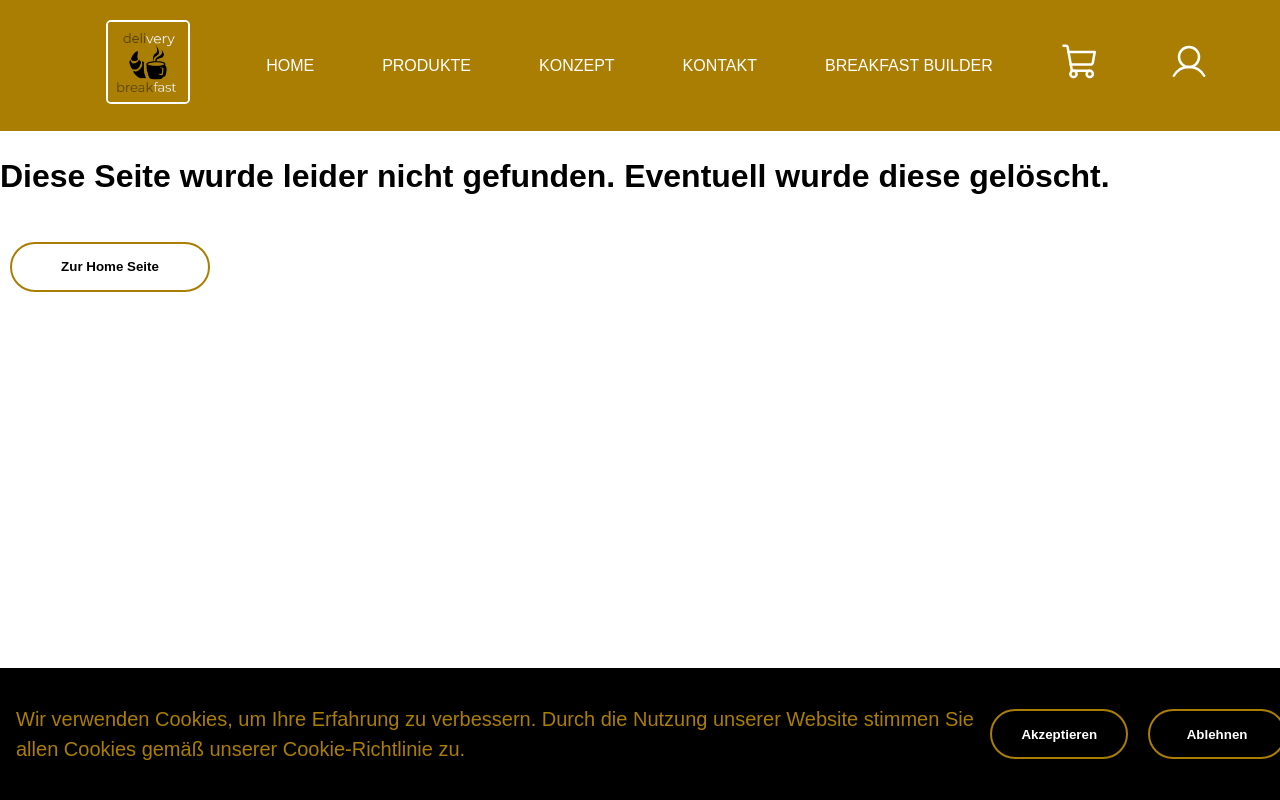
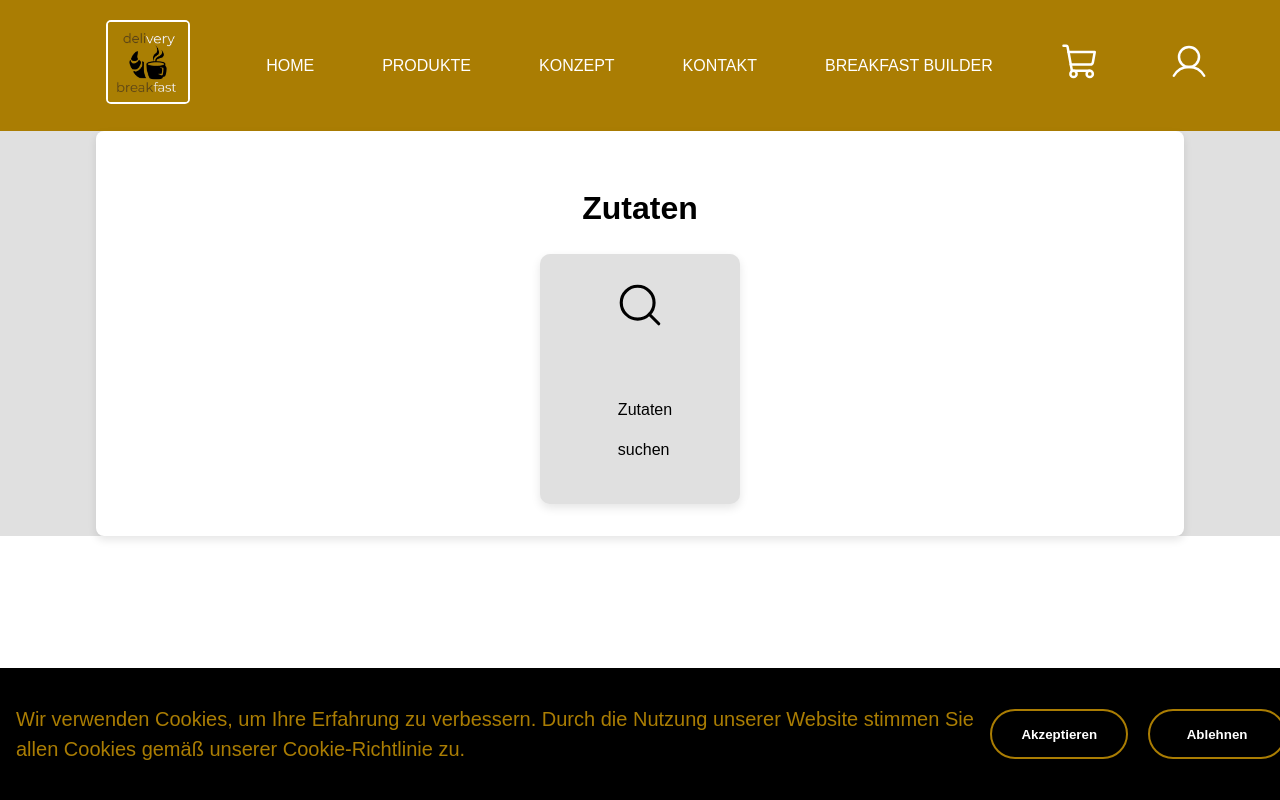
Before and after one commit to 2204Simon/Website-dynamisch, a React (Create React App) app in the folder my-app/: page /Admin in a window 1280 px wide. Shown: the top 800 px of the page. Built offline with nearby package versions, Linux system fonts and the light colour scheme.

Commit message:
Add AdminPage and ZutatenBlock components

```diff
--- a/my-app/src/App.tsx
+++ b/my-app/src/App.tsx
@@ -19,6 +19,7 @@ import Konfigurator from "./pages/konfigurator/Konfigurator";
 import { useCookies } from "react-cookie";
 import { CookieBanner } from "./CookieBanner"; // Import the CookieBanner component
 import EinzelBestellung from "./pages/loggedIn/einzelBestellung/einzelbestellung";
+import { AdminPage } from "./pages/admin/AdminPage";
 
 const DatenschutzerklaerungLazy = lazy(
   () => import("./pages/Datenschutzerklaerung")
@@ -56,6 +57,7 @@ export default function App(): JSX.Element {
               <Route path="LoggedIn" element={<DeinKonto />} />
               <Route path="Impressum" element={<Impressum />} />
               <Route path="Bestellung/:id" element={<EinzelBestellung />} />
+              <Route path="Admin" element={<AdminPage />} />
               <Route
                 path="Datenschutzerklaerung"
                 element={
--- /dev/null
+++ b/my-app/src/pages/admin/Admin.styles.ts
@@ -0,0 +1,25 @@
+import styled from "styled-components";
+import { colors } from "../general/constants";
+
+export const AdminPageWrapper = styled.div`
+  padding: 20, 0;
+  display: flex;
+  flex-direction: column;
+  align-items: center;
+  justify-content: flex-start;
+  background-color: ${colors.primarycolor};
+  width: 100vw;
+`;
+
+export const CRUDCardWrappper = styled.div`
+  display: flex;
+  flex-direction: column;
+  align-items: center;
+  justify-content: space-around;
+  background-color: ${colors.primarycolor};
+  flex-grow: 1;
+  width: 200px;
+  height: 250px;
+  border-radius: 10px;
+  box-shadow: 0px 4px 10px rgba(0, 0, 0, 0.1);
+`;
--- /dev/null
+++ b/my-app/src/pages/admin/AdminPage.tsx
@@ -0,0 +1,11 @@
+import { Container } from "../loggedIn/UserInformation.styles";
+import { AdminPageWrapper } from "./Admin.styles";
+import ZutatenBlock from "./ZutatenBlock";
+
+export function AdminPage() {
+  return (
+    <AdminPageWrapper>
+      <ZutatenBlock />
+    </AdminPageWrapper>
+  );
+}
--- /dev/null
+++ b/my-app/src/pages/admin/ZutatenBlock.tsx
@@ -0,0 +1,18 @@
+import { MagnifyingGlass } from "phosphor-react";
+import { Card, Container } from "../loggedIn/UserInformation.styles";
+import { CRUDCardWrappper } from "./Admin.styles";
+
+export default function ZutatenBlock() {
+  return (
+    <Card>
+      <h1>Zutaten</h1>
+      <CRUDCardWrappper>
+        <MagnifyingGlass size={50} />
+        <div>
+          <p>Zutaten</p>
+          <p>suchen</p>
+        </div>
+      </CRUDCardWrappper>
+    </Card>
+  );
+}
--- a/my-app/src/pages/bestellung/Warenkorb.tsx
+++ b/my-app/src/pages/bestellung/Warenkorb.tsx
@@ -15,6 +15,7 @@ interface WarenkorbProps {
   productName: string;
   count: number;
   price: number;
+  editabel?: boolean;
   onRemove: () => void;
 }
 
@@ -24,6 +25,7 @@ export default function Warenkorb({
   productName,
   price,
   onRemove,
+  editabel,
 }: WarenkorbProps): JSX.Element {
   const totalPrice = count * price; // Berechnung des Gesamtpreises
   return (
@@ -40,9 +42,11 @@ export default function Warenkorb({
           <TotalPrice>{formatNumber(totalPrice)}€</TotalPrice>{" "}
         </div>
       </ContentContainer>
-      <RemoveButton onClick={onRemove}>
-        <Trash size={30} />
-      </RemoveButton>
+      {editabel ? (
+        <RemoveButton onClick={onRemove}>
+          <Trash size={30} />
+        </RemoveButton>
+      ) : null}
     </Container>
   );
 }
--- a/my-app/src/pages/bestellung/WarenkorbSeite.tsx
+++ b/my-app/src/pages/bestellung/WarenkorbSeite.tsx
@@ -109,6 +109,7 @@ function WarenkorbSeite(): JSX.Element {
             onRemove={() => handleRemoveItem(item)} // Item an handleRemoveItem übergeben
             productName={item.titel}
             count={item.anzahl}
+            editabel={true}
           />
         ))}
       </BestellungsWrapper>
--- a/my-app/src/pages/bestellung/stylesBestellung/Bestellung.styles.ts
+++ b/my-app/src/pages/bestellung/stylesBestellung/Bestellung.styles.ts
@@ -11,7 +11,7 @@ export const WarenkorbWrapper = styled.div`
   @media (max-width: ${mediaQueries.large}) {
     flex-direction: column-reverse;
     height: auto;
-    'width: 100vw;
+    width: 100vw;
     overflow: hidden;
     padding: 0;
     margin: 0;
--- a/my-app/src/pages/loggedIn/einzelBestellung/einzelbestellung.tsx
+++ b/my-app/src/pages/loggedIn/einzelBestellung/einzelbestellung.tsx
@@ -58,6 +58,7 @@ export default function EinzelBestellung() {
               onRemove={() => console.log("removed")} // Item an handleRemoveItem übergeben
               productName={item.titel}
               count={item.bestellmenge}
+              editabel={false}
             />
           ))}
         </BestellungsWrapper>
```
